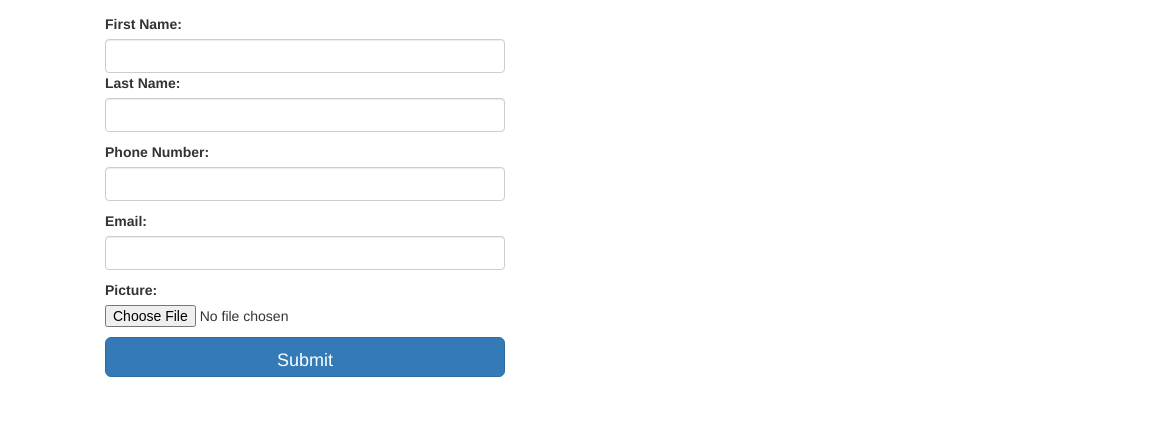
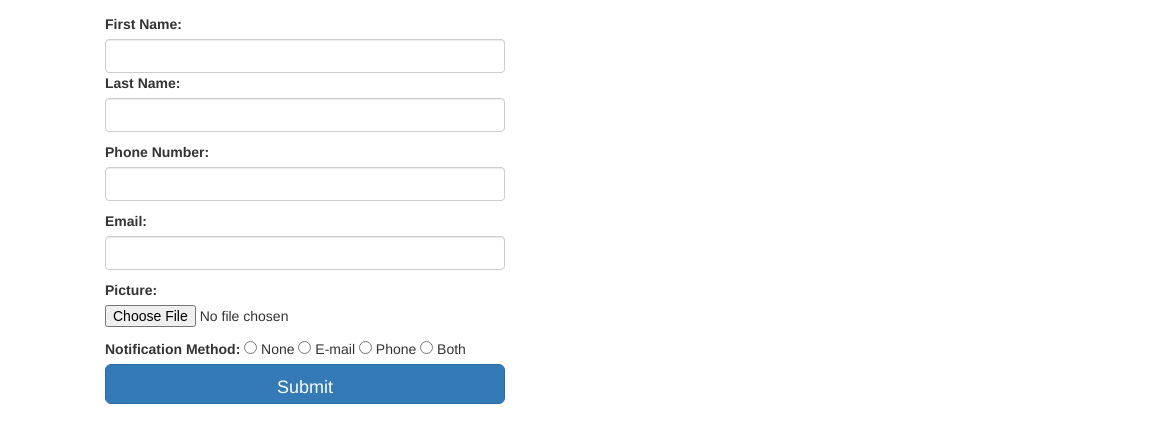
Before and after one commit to RyanWGH/BissellCentreProject, an Electron app: page app/html/NewParticipant/index.html in a window 1150 px wide. Shown: the part 58-500 px from the top of the page. Drawn offline with nearby package versions, Linux system fonts and the light colour scheme.

Commit message:
Adding Radio to New Participant

```diff
--- a/app/html/NewParticipant/index.html
+++ b/app/html/NewParticipant/index.html
@@ -48,6 +48,11 @@
     <label for="Image">Picture:</label>
     <input type="file" name="pic" accept="image/*">
     <p></p>
+    <label for="NMethod">Notification Method:</label>
+    <input type="radio" name="NMethod" value=0> None
+    <input type="radio" name="NMethod" value=1> E-mail
+    <input type="radio" name="NMethod" value=2> Phone
+    <input type="radio" name="NMethod" value=3> Both<br>
     <input type="submit" class="btn btn-primary btn-lg" style="width: 400px; height: 40px;" value="Submit">
 </form>
 
@@ -55,6 +60,7 @@
 $(document).ready(function() {
     $("#put-participant").submit(function(event) {
         console.log("submit");
+        console.log($("#put-participant").serialize());
         $.ajax({
             url:"http://localhost:3000/participant",
             data: $("#put-participant").serialize(),
```
